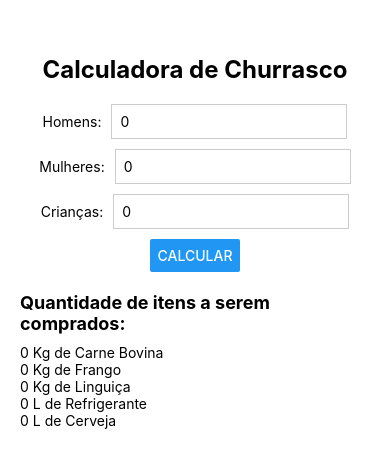
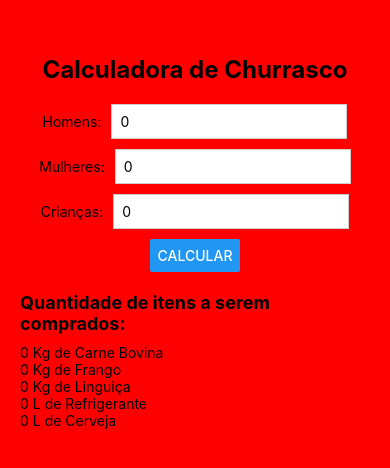
Before and after one commit to cedricmaciel/app-churrasco-mobile, a React Native app in the folder make-churras/: screen / in a window 390 px wide. Shown: the part 180-648 px from the top of the page. Built offline with nearby package versions, Linux system fonts and the light colour scheme.

Commit message:
Update App.js

```diff
--- a/make-churras/App.js
+++ b/make-churras/App.js
@@ -76,6 +76,7 @@ const styles = StyleSheet.create({
     justifyContent: 'center',
     alignItems: 'center',
     padding: 20,
+    backgroundColor: 'red',
   },
   title: {
     fontSize: 24,
@@ -88,6 +89,7 @@ const styles = StyleSheet.create({
     marginBottom: 10,
   },
   input: {
+    backgroundColor: 'white',
     borderWidth: 1,
     borderColor: '#ccc',
     padding: 8,
```
